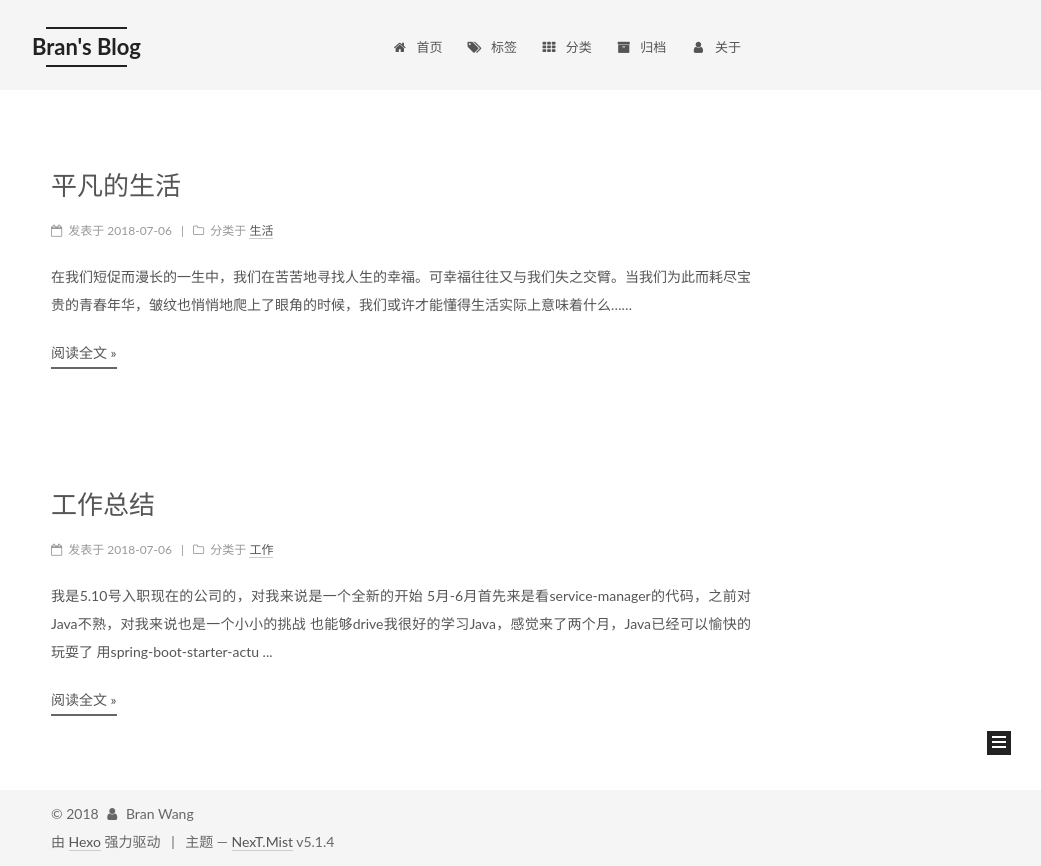
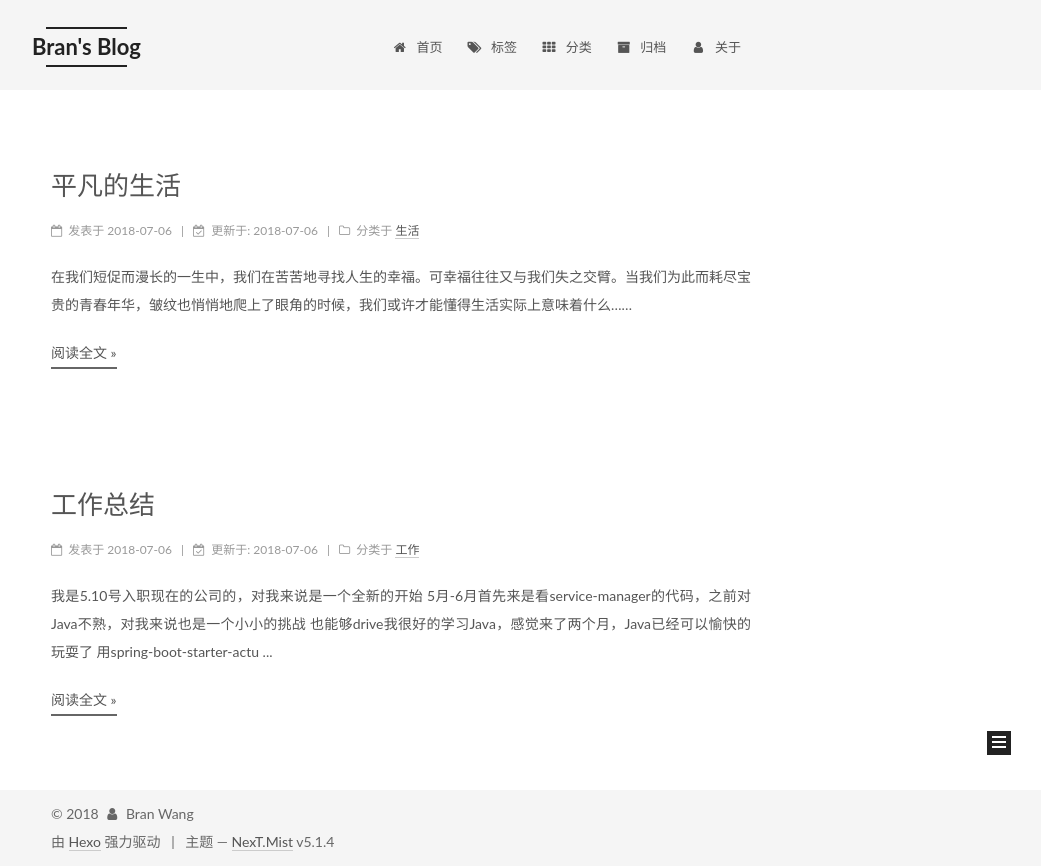
Before and after one commit to onesafe/onesafe.github.io, a plain HTML site: page index.html in a window 1280 px wide. Shown: the whole page, without its empty margins (239-1280 px from the left). Drawn offline with Linux system fonts and the light colour scheme.

Commit message:
Site updated: 2018-07-06 17:37:54

```diff
--- a/css/main.css
+++ b/css/main.css
@@ -1822,7 +1822,7 @@ pre .javascript .function {
   width: 4px;
   height: 4px;
   border-radius: 50%;
-  background: #178274;
+  background: #ffffb6;
 }
 .links-of-blogroll {
   font-size: 13px;
--- a/index.html
+++ b/index.html
@@ -296,9 +296,23 @@
 
 
 
+              <span class="post-meta-divider">|</span>
 
 
+
+              <span class="post-meta-item-icon">
+                <i class="fa fa-calendar-check-o"></i>
+              </span>
+
+                <span class="post-meta-item-text">更新于&#58;</span>
+
+              <time title="更新于" itemprop="dateModified" datetime="2018-07-06T17:21:57+08:00">
+                2018-07-06
+              </time>
+
           </span>
+
+
 
 
             <span class="post-category" >
@@ -448,9 +462,23 @@
 
 
 
+              <span class="post-meta-divider">|</span>
 
 
+
+              <span class="post-meta-item-icon">
+                <i class="fa fa-calendar-check-o"></i>
+              </span>
+
+                <span class="post-meta-item-text">更新于&#58;</span>
+
+              <time title="更新于" itemprop="dateModified" datetime="2018-07-06T17:21:57+08:00">
+                2018-07-06
+              </time>
+
           </span>
+
+
 
 
             <span class="post-category" >
```
Also changed, not shown: 2018/07/06/vivian-v/index.html (+14 -0 lines), 2018/07/06/work-conclusion/index.html (+14 -0 lines).
